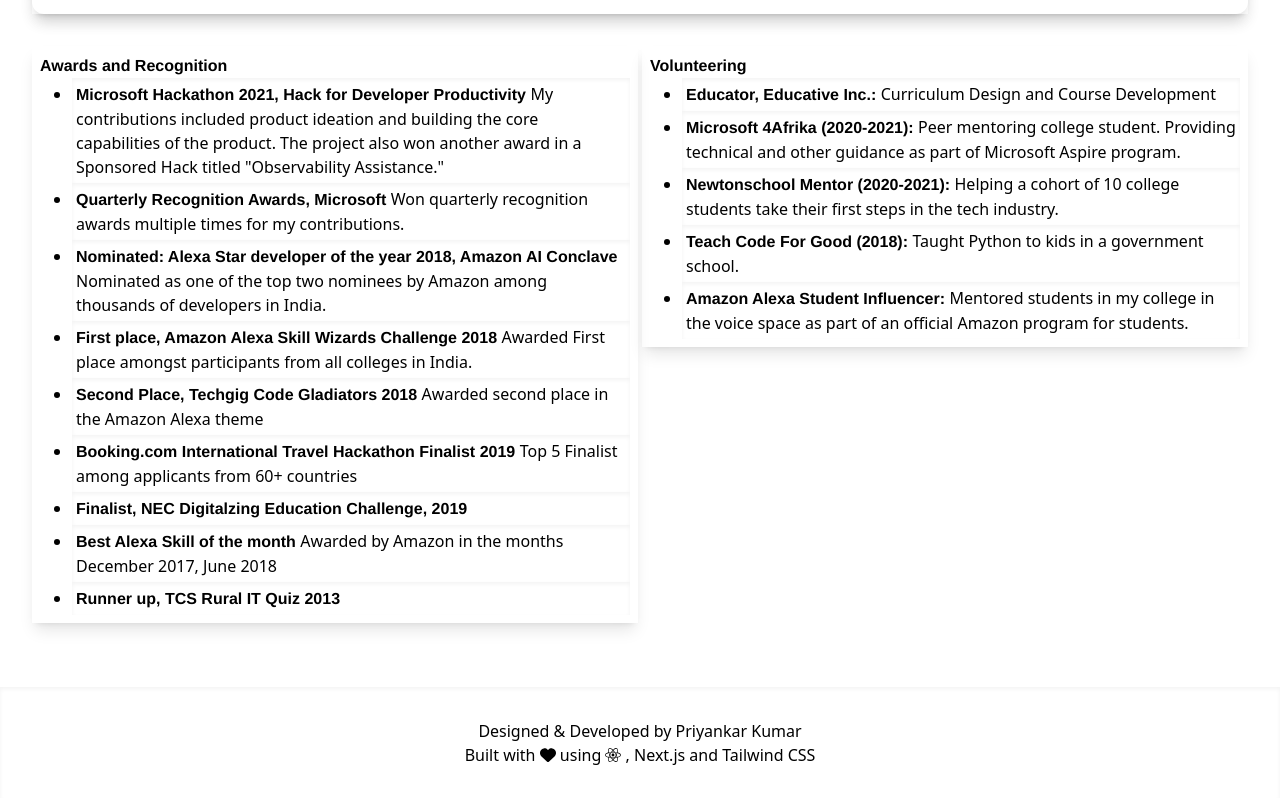
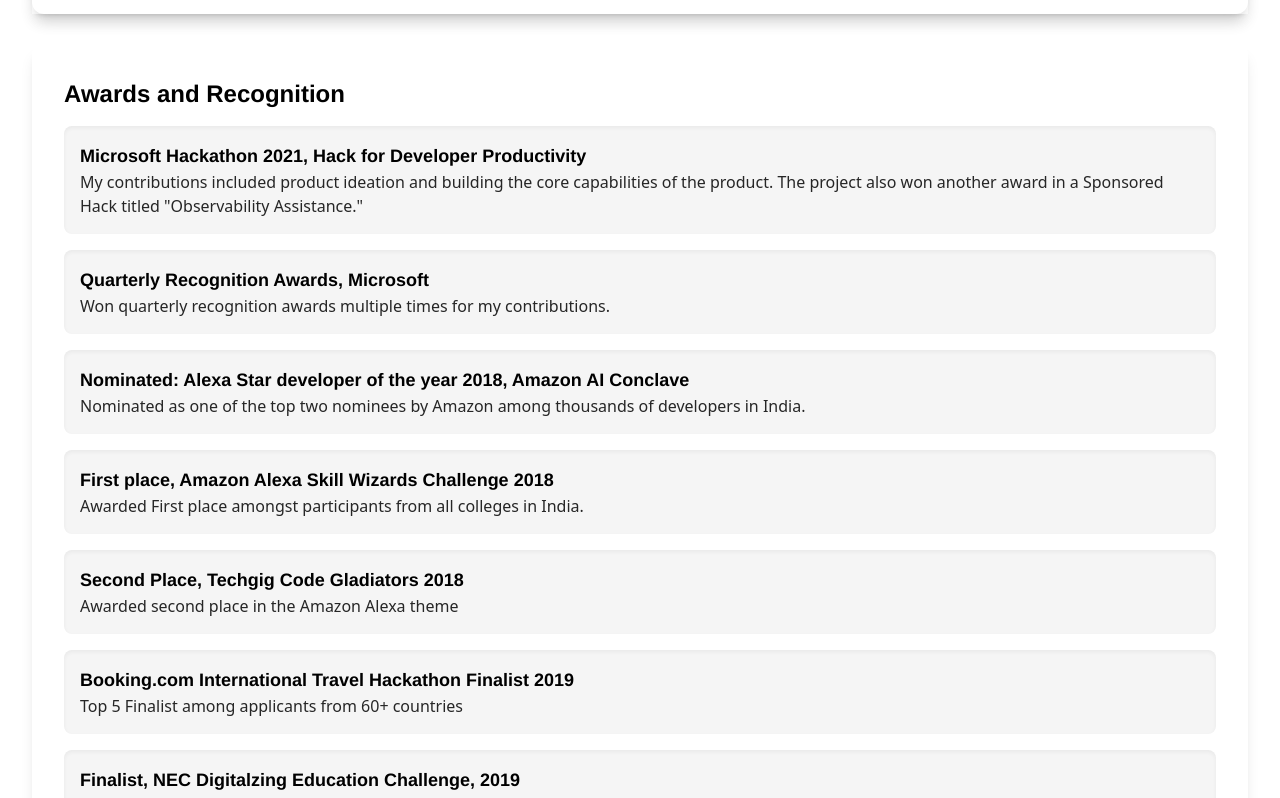
Before and after one commit to priyankark/PriyankarKumarPortfolio, a Next.js app: page / in a window 1280 px wide. Shown: the part 3142-3940 px from the top of the page. Built offline with nearby package versions, Linux system fonts and the light colour scheme.

Commit message:
Awards revamp

```diff
--- a/components/Awards.tsx
+++ b/components/Awards.tsx
@@ -1,55 +1,41 @@
 import * as React from 'react';
-
-const awards = [
-    {
-        name: 'Microsoft Hackathon 2021, Hack for Developer Productivity',
-        description: 'My contributions included product ideation and building the core capabilities of the product. The project also won another award in a Sponsored Hack titled "Observability Assistance."',
-    },
-    {
-        name: 'Quarterly Recognition Awards, Microsoft',
-        description: 'Won quarterly recognition awards multiple times for my contributions.',
-    },
-    {
-        name: 'Nominated: Alexa Star developer of the year 2018, Amazon AI Conclave',
-        description: 'Nominated as one of the top two nominees by Amazon among thousands of developers in India.'
-    },
-    {
-        name: 'First place, Amazon Alexa Skill Wizards Challenge 2018',
-        description: 'Awarded First place amongst participants from all colleges in India.'
-    },
-    {
-        name: 'Second Place, Techgig Code Gladiators 2018',
-        description: 'Awarded second place in the Amazon Alexa theme'
-    },
-    {
-        name: 'Booking.com International Travel Hackathon Finalist 2019',
-        description: 'Top 5 Finalist among applicants from 60+ countries',
-    },
-    {
-        name: 'Finalist, NEC Digitalzing Education Challenge, 2019',
-        description: '',
-    },
-    {
-        name: 'Best Alexa Skill of the month',
-        description: 'Awarded by Amazon in the months December 2017, June 2018'
-    },
-    {
-        name: 'Runner up, TCS Rural IT Quiz 2013',
-        description: ''
-    },
-]
+import { motion, useAnimation } from 'framer-motion';
+import { useInView } from 'react-intersection-observer';
+import AwardsData from '../configs/awards.json';
 
 export const Awards = () => {
-    return <div className="z-10 shadow-lg flex flex-col p-2">
-        <div>
-            <h3 className="font-display font-bold">Awards and Recognition</h3>
-        </div>
-        <div className="pl-8">
-            <ul className="list-disc">
-                {awards.map((ele, index) => <li key={index} className="shadow-inner p-1">
-                   <span className="font-bold font-display"> {ele.name} </span> {ele.description}
-                </li>)}
+    const awardsVariants = {
+        hidden: { opacity: 0 },
+        visible: { opacity: 1, transition: { duration: 0.5 } }
+    }
+    const controls = useAnimation();
+    const { ref, inView } = useInView({
+        threshold: 0.1,
+    });
+
+    React.useEffect(() => {
+        if (inView) {
+            controls.start("visible");
+        }
+    }, [controls, inView]);
+
+    return (
+        <div className="z-10 shadow-lg flex flex-col p-8 bg-white rounded-lg" ref={ref}>
+            <h3 className="font-display font-bold text-2xl text-black mb-4">Awards and Recognition</h3>
+            <ul className="space-y-4">
+                {AwardsData.map((ele, index) => (
+                    <motion.li
+                        key={index}
+                        className="shadow-inner p-4 bg-gray-100 rounded-lg"
+                        variants={awardsVariants}
+                        initial='hidden'
+                        animate={controls}
+                    >
+                        <span className="font-bold font-display text-lg text-black"> {ele.name} </span>
+                        <p className="text-gray-800">{ele.description}</p>
+                    </motion.li>
+                ))}
             </ul>
         </div>
-    </div>
+    )
 }
--- /dev/null
+++ b/configs/awards.json
@@ -0,0 +1,38 @@
+[
+    {
+        "name": "Microsoft Hackathon 2021, Hack for Developer Productivity",
+        "description": "My contributions included product ideation and building the core capabilities of the product. The project also won another award in a Sponsored Hack titled \"Observability Assistance.\""
+    },
+    {
+        "name": "Quarterly Recognition Awards, Microsoft",
+        "description": "Won quarterly recognition awards multiple times for my contributions."
+    },
+    {
+        "name": "Nominated: Alexa Star developer of the year 2018, Amazon AI Conclave",
+        "description": "Nominated as one of the top two nominees by Amazon among thousands of developers in India."
+    },
+    {
+        "name": "First place, Amazon Alexa Skill Wizards Challenge 2018",
+        "description": "Awarded First place amongst participants from all colleges in India."
+    },
+    {
+        "name": "Second Place, Techgig Code Gladiators 2018",
+        "description": "Awarded second place in the Amazon Alexa theme"
+    },
+    {
+        "name": "Booking.com International Travel Hackathon Finalist 2019",
+        "description": "Top 5 Finalist among applicants from 60+ countries"
+    },
+    {
+        "name": "Finalist, NEC Digitalzing Education Challenge, 2019",
+        "description": ""
+    },
+    {
+        "name": "Best Alexa Skill of the month",
+        "description": "Awarded by Amazon in the months December 2017, June 2018"
+    },
+    {
+        "name": "Runner up, TCS Rural IT Quiz 2013",
+        "description": ""
+    }
+]
--- a/pages/index.js
+++ b/pages/index.js
@@ -32,13 +32,11 @@
         <div className="mt-8">
           <Projects projects={ProjectsData} />
         </div>
-        <div className="flex flex-row flex-wrap lg:flex-nowrap justify-evenly mt-8">
-          <div className="lg:w-3/6 w-full">
-            <Awards />
-          </div>
-          <div className="lg:w-3/6 lg:mt-0 w-full mt-8 lg:ml-1">
-            <POR />
-          </div>
+        <div className="w-full mt-8">
+          <Awards />
+        </div>
+        <div className="w-full mt-8">
+          <POR />
         </div>
       </main>
       <div className="mt-8">
```
